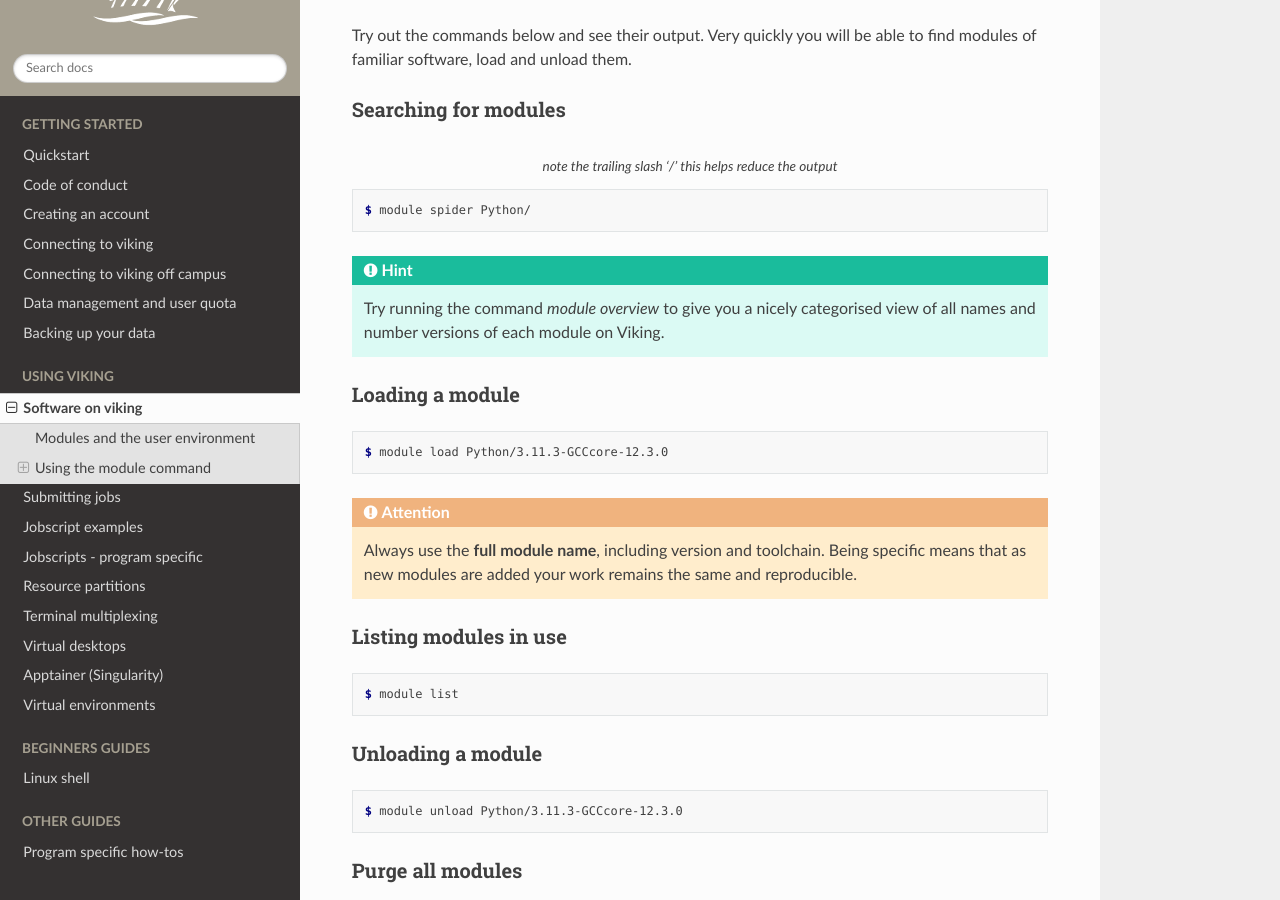
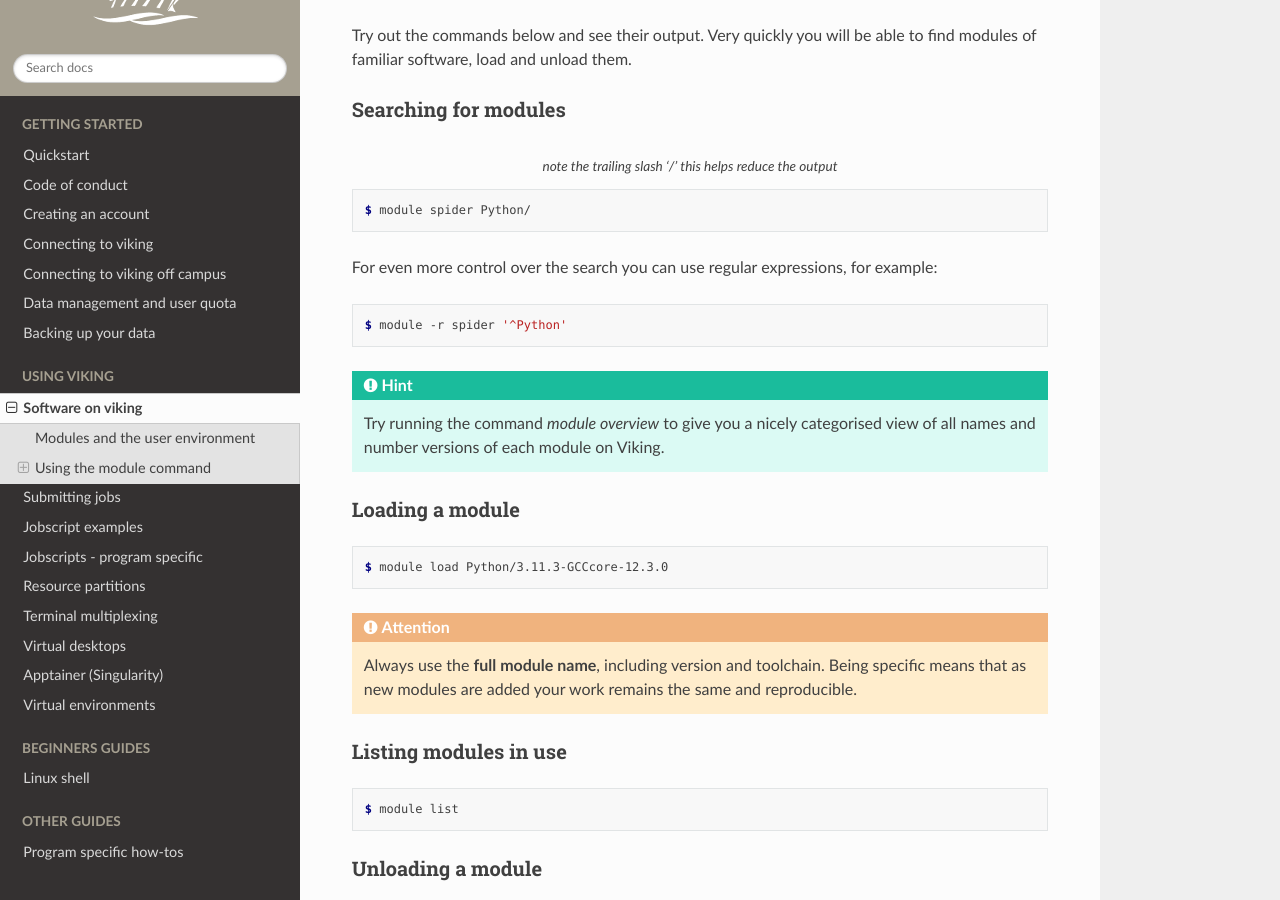
Before and after one commit to university-of-york/research-it-documentation, a Sphinx documentation site: the page built from docs/source/using_viking/software_on_viking.rst, in a window 1280 px wide and 900 px high, scrolled down 859 px. Built offline with Sphinx 7.4.7 and the Read the Docs theme 2.0.0, drawn with Linux system fonts in a browser that asks for light colours.

Commit message:
add module spider regex examples

```diff
--- a/docs/source/using_viking/jobscripts_program_specific.rst
+++ b/docs/source/using_viking/jobscripts_program_specific.rst
@@ -491,11 +491,12 @@ When using ``MongoDB``, you have to explicitly state the location of the databas
 R
 -
 
-To see which ``R`` versions are available, use the following command. Note the trailing slash in the command, without this ``Ruby`` modules will also be included in the results.
+To see which ``R`` versions are available, use the following command. Notice that we're using the ``-r`` option to allow us to use a ``Regular Expression`` (or ``RegEx``) in the search. This helps cut down on the returned results. Try ``module spider R/`` and see the difference.
 
 .. code-block:: console
 
-    $ module spider R/
+    $ module -r spider '^R/'
+
 
 One of these versions can then be loaded as following. Here we use ``{MOD_R}`` as an example
 
--- a/docs/source/using_viking/software_on_viking.rst
+++ b/docs/source/using_viking/software_on_viking.rst
@@ -36,6 +36,13 @@ Searching for modules
     :caption: note the trailing slash '/' this helps reduce the output
 
     $ module spider Python/
+
+
+For even more control over the search you can use regular expressions, for example:
+
+.. code-block:: console
+
+    $ module -r spider '^Python'
 
 
 .. hint::
```
